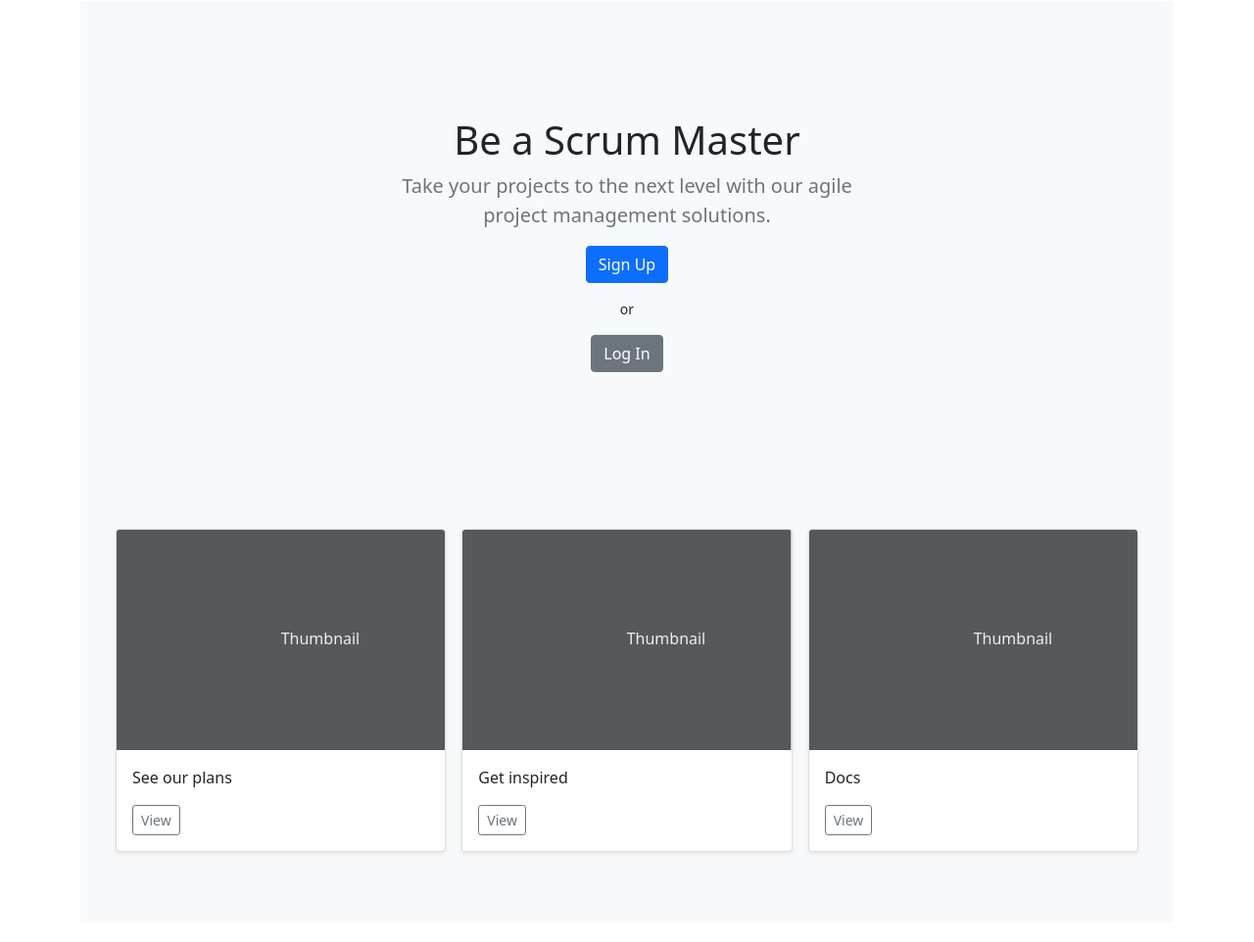
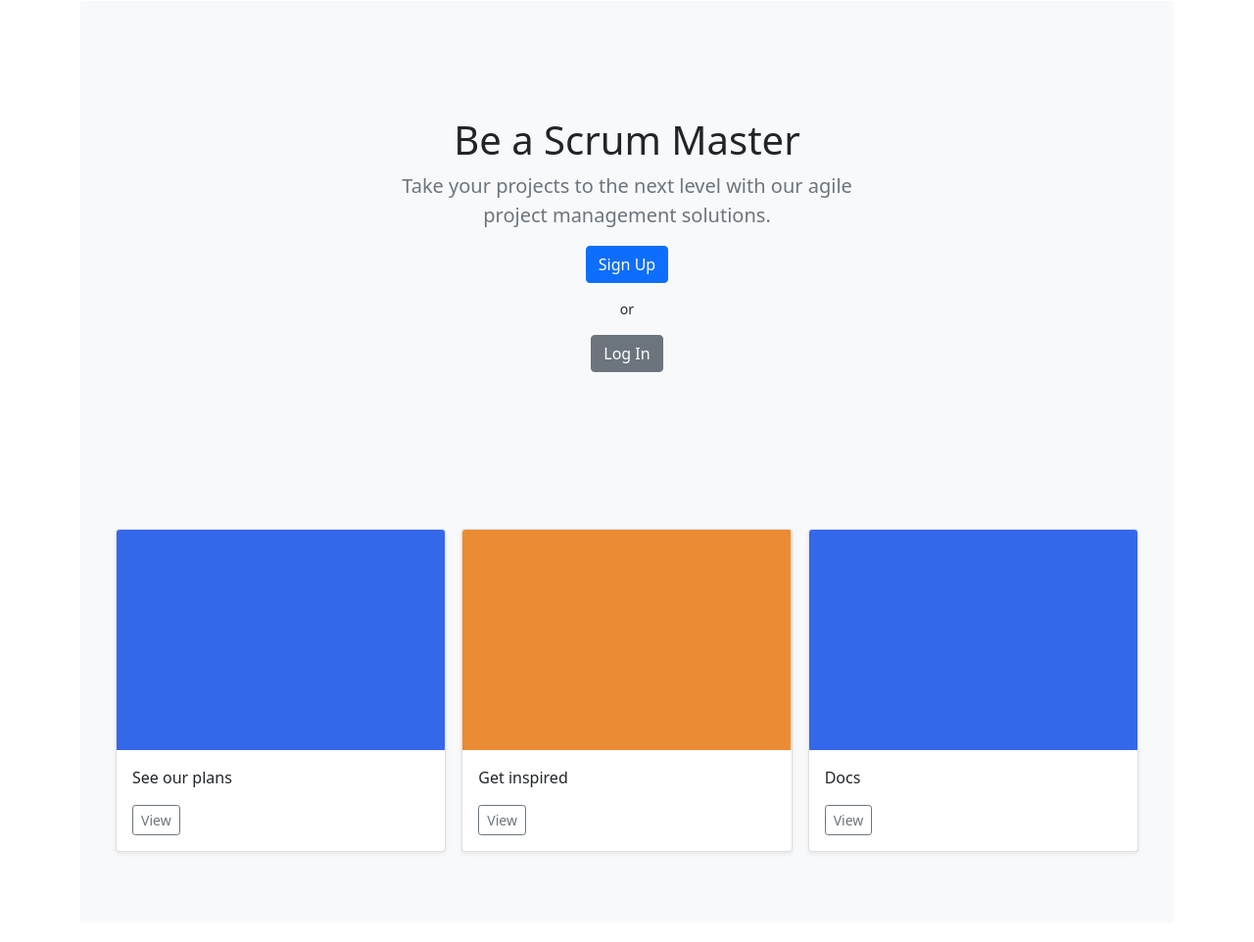
Before and after one commit to diogoftm/AS-SCRUM, a Django app: page / in a window 1280 px wide. Shown: the part 57-1019 px from the top of the page at 98% size. Run offline with Django 4.2, Linux system fonts and the light colour scheme; some libraries are stand-ins or nearby versions.

Commit message:
Resolução de um pequeno bug e mudanças na pagina inicial

```diff
--- a/app/scrum/templates/scrum/index.html
+++ b/app/scrum/templates/scrum/index.html
@@ -21,7 +21,7 @@
       <div class="row row-cols-1 row-cols-sm-2 row-cols-md-3 g-3">
         <div class="col">
           <div class="card shadow-sm">
-            <svg class="bd-placeholder-img card-img-top" width="100%" height="225" xmlns="http://www.w3.org/2000/svg" role="img" aria-label="Placeholder: Thumbnail" preserveAspectRatio="xMidYMid slice" focusable="false"><title>Placeholder</title><rect width="100%" height="100%" fill="#55595c"/><text x="50%" y="50%" fill="#eceeef" dy=".3em">Thumbnail</text></svg>
+            <svg class="bd-placeholder-img card-img-top" width="100%" height="225" xmlns="http://www.w3.org/2000/svg" role="img" aria-label="Placeholder: Thumbnail" preserveAspectRatio="xMidYMid slice" focusable="false"><rect width="100%" height="100%" fill="#3468eb"/></svg>
 
             <div class="card-body">
               <p class="card-text">See our plans</p>
@@ -35,7 +35,7 @@
         </div>
         <div class="col">
           <div class="card shadow-sm">
-            <svg class="bd-placeholder-img card-img-top" width="100%" height="225" xmlns="http://www.w3.org/2000/svg" role="img" aria-label="Placeholder: Thumbnail" preserveAspectRatio="xMidYMid slice" focusable="false"><title>Placeholder</title><rect width="100%" height="100%" fill="#55595c"/><text x="50%" y="50%" fill="#eceeef" dy=".3em">Thumbnail</text></svg>
+            <svg class="bd-placeholder-img card-img-top" width="100%" height="225" xmlns="http://www.w3.org/2000/svg" role="img" aria-label="Placeholder: Thumbnail" preserveAspectRatio="xMidYMid slice" focusable="false"><rect width="100%" height="100%" fill="#eb8c34"/></svg>
 
             <div class="card-body">
               <p class="card-text">Get inspired</p>
@@ -49,7 +49,7 @@
         </div>
         <div class="col">
           <div class="card shadow-sm">
-            <svg class="bd-placeholder-img card-img-top" width="100%" height="225" xmlns="http://www.w3.org/2000/svg" role="img" aria-label="Placeholder: Thumbnail" preserveAspectRatio="xMidYMid slice" focusable="false"><title>Placeholder</title><rect width="100%" height="100%" fill="#55595c"/><text x="50%" y="50%" fill="#eceeef" dy=".3em">Thumbnail</text></svg>
+            <svg class="bd-placeholder-img card-img-top" width="100%" height="225" xmlns="http://www.w3.org/2000/svg" role="img" aria-label="Placeholder: Thumbnail" preserveAspectRatio="xMidYMid slice" focusable="false"><rect width="100%" height="100%" fill="#3468eb"/></svg>
 
             <div class="card-body">
               <p class="card-text">Docs</p>
--- a/app/scrum/views.py
+++ b/app/scrum/views.py
@@ -13,7 +13,7 @@ from django.http import HttpResponseRedirect
 def home(request):
     if request.user.is_authenticated:
         user_prof = UserProfile.objects.filter(user=request.user).first()
-        return render(request, 'scrum/.html', {'title': 'Home', 'projects': user_prof.projects.all().values()})
+        return render(request, 'users/personal_dashboard.html', {'title': 'Home', 'projects': user_prof.projects.all().values()})
 
     return render(request,'scrum/index.html', {'title': 'Home'})
 
```
Also changed, not shown: app/db.sqlite3.
